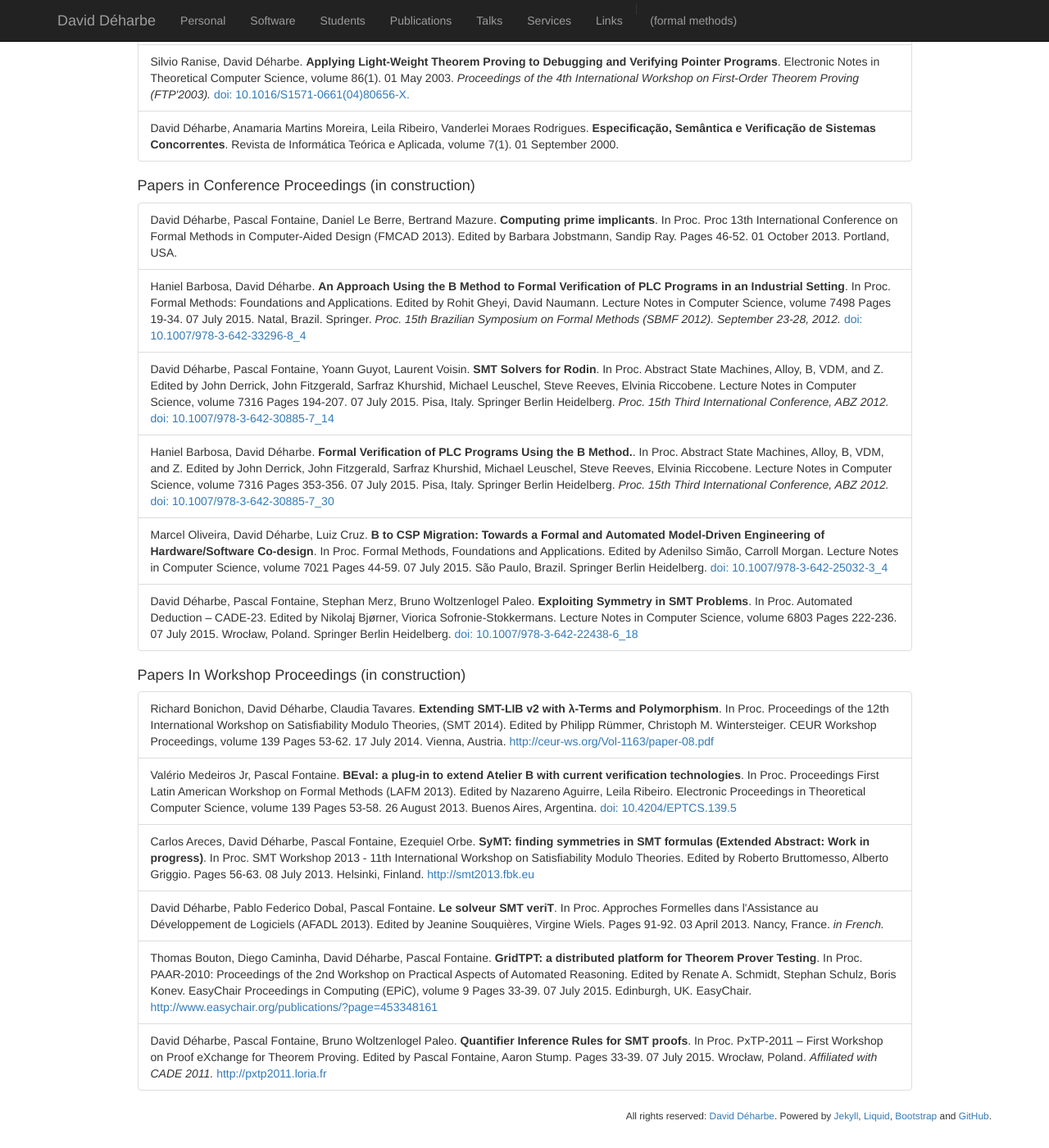
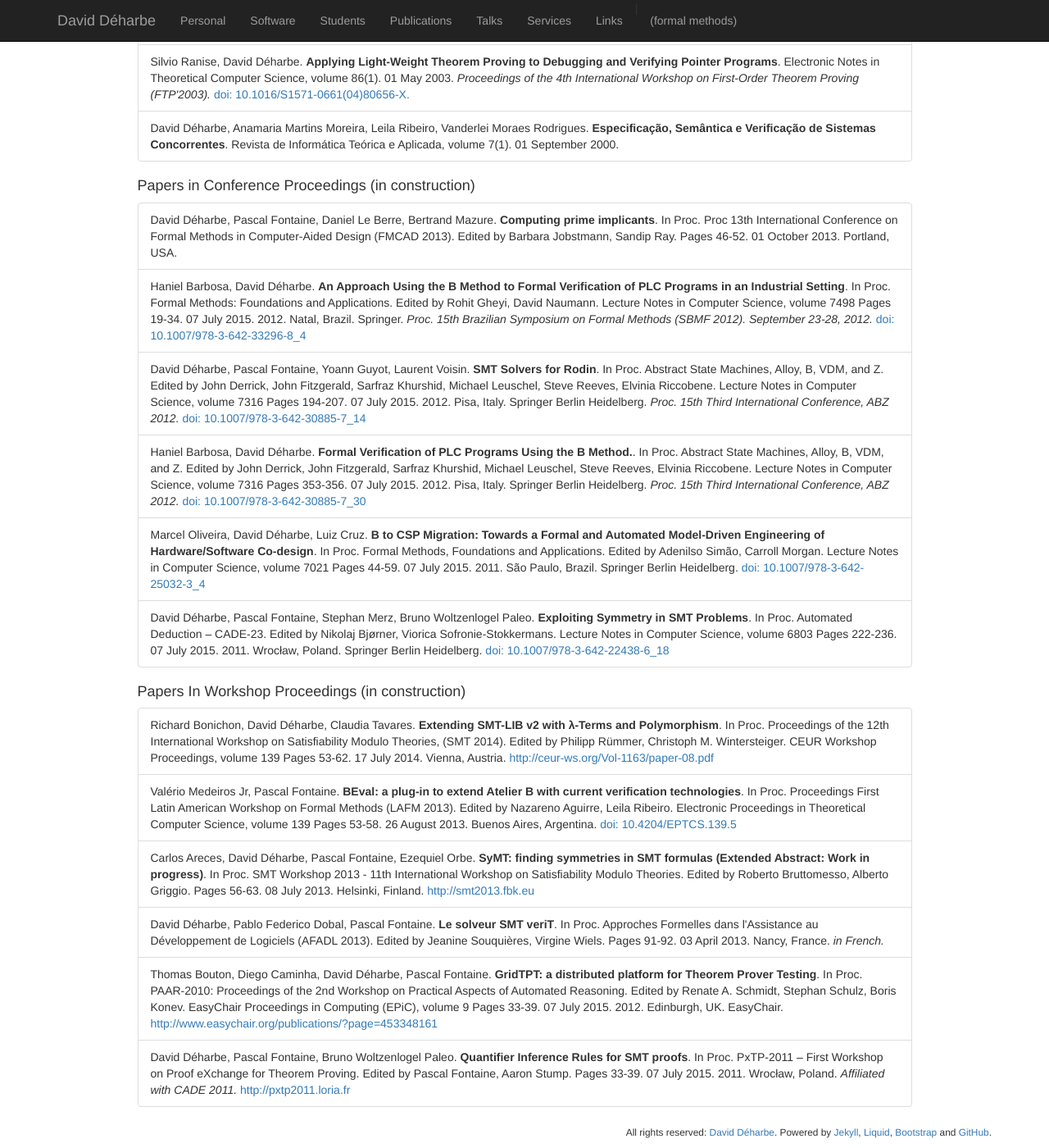
Before and after one commit to DavidDeharbe/DavidDeharbe.github.io, a Jekyll site: the page built from publications.html, in a window 1280 px wide and 1400 px high, scrolled down 1571 px. Shown: the whole window at 82% size. Built offline with Jekyll 4.4.1, drawn with Linux system fonts in a browser that asks for light colours; Markdown is read by kramdown in place of the engine named in the settings.

Commit message:
layout for inproceedings

```diff
--- a/publications.html
+++ b/publications.html
@@ -43,6 +43,7 @@ sitemap:
           {% if publication.volume %} volume {{ publication.volume }}{% endif %}
           {% if publication.pages %} Pages {{ publication.pages }}. {% endif %}
           {% if publication.date %} {{ publication.date | date: "%d %B %Y" }}.  {% endif %}
+          {% if publication.year %} {{ publication.year }}.  {% endif %}
           {% if publication.local %} {{ publication.local }}.  {% endif %}
           {% if publication.publisher %}{{ publication.publisher }}.{% endif %}
           {% if publication.note %}<i>{{ publication.note }}.</i>{% endif %}
```
